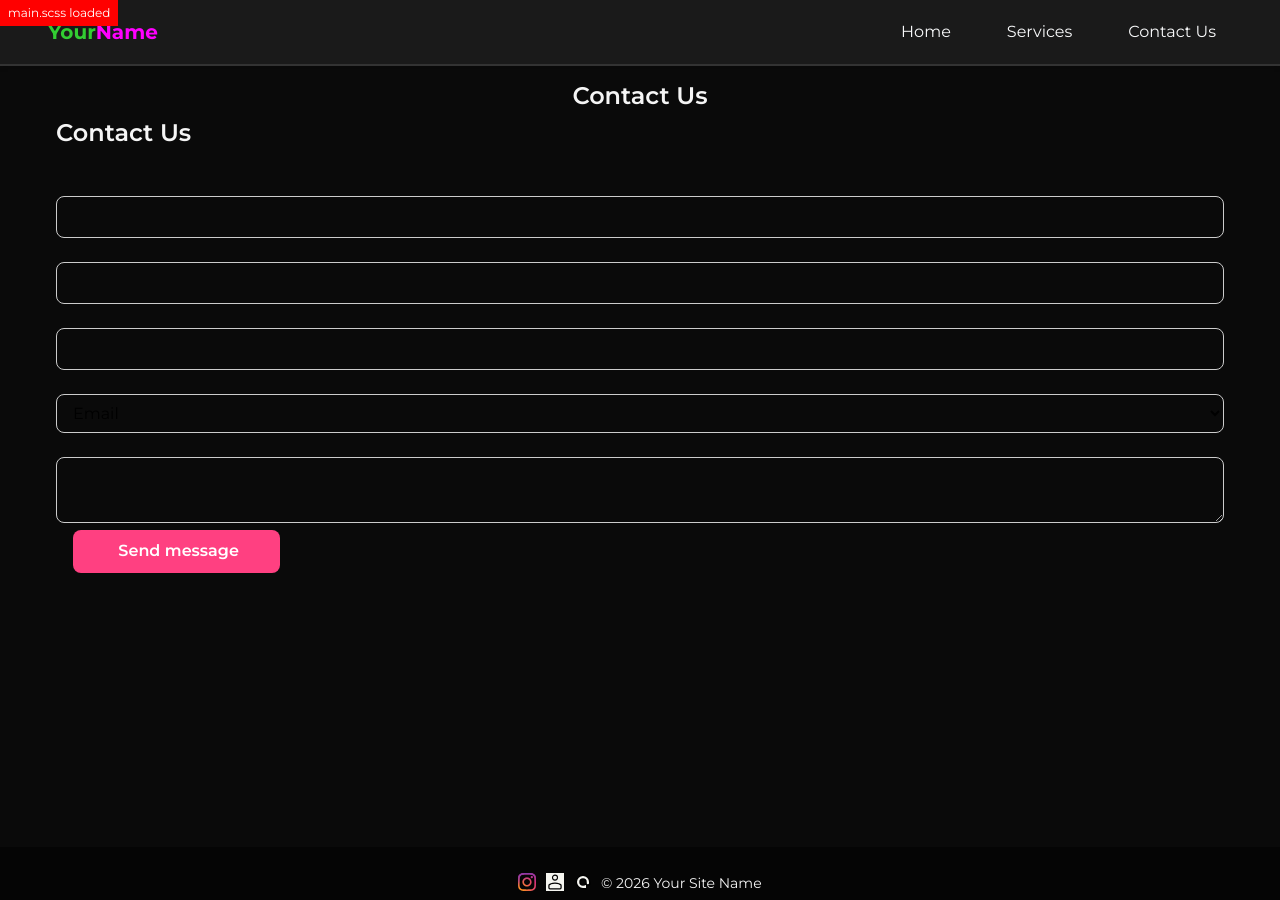
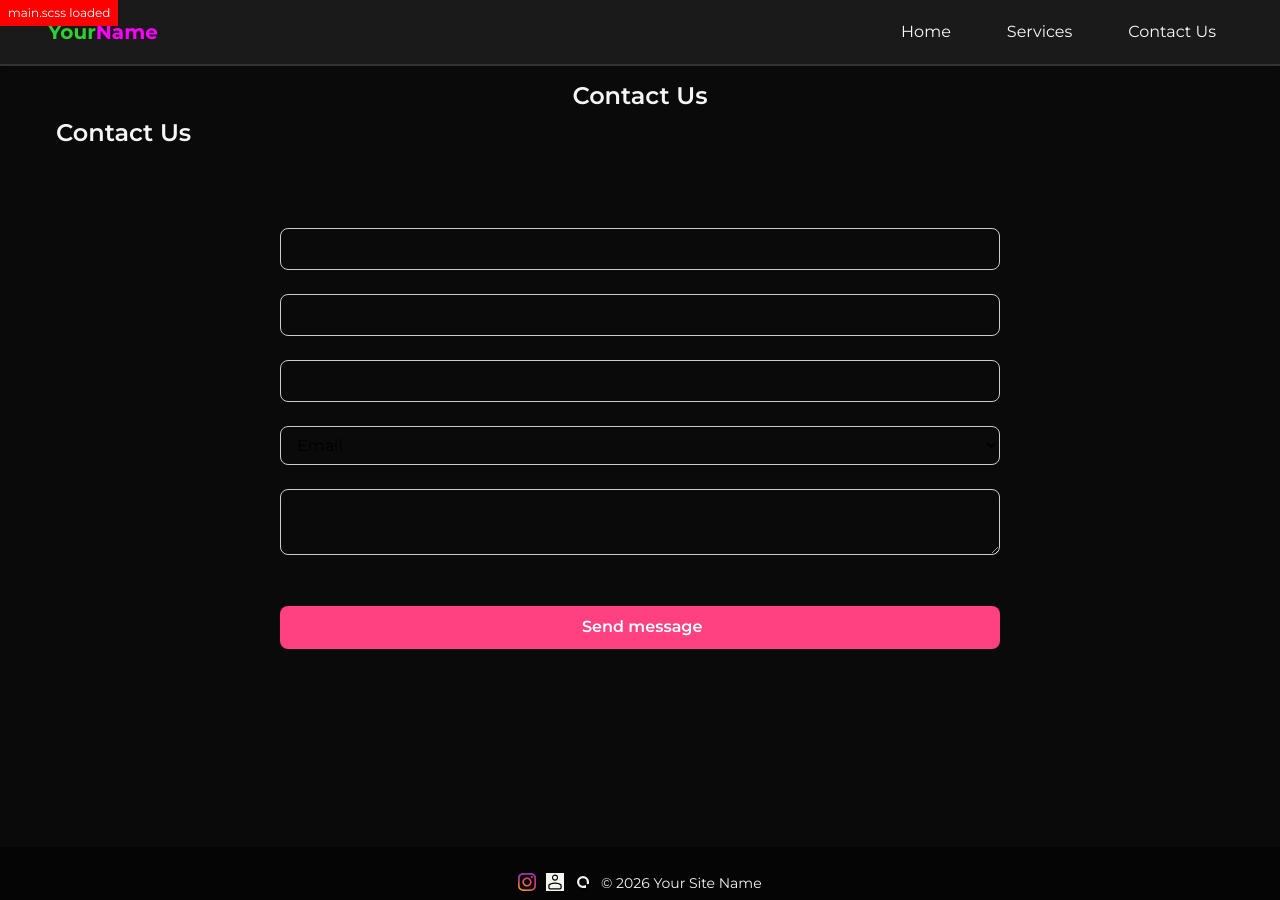
Before and after one commit to m33lucky-benny/test, a Jekyll site: the page built from contactus.html, in a window 1280 px wide. Built offline with Jekyll 4.4.1, drawn with Linux system fonts in a browser that asks for light colours.

Commit message:
Update main.scss

```diff
--- a/assets/css/main.scss
+++ b/assets/css/main.scss
@@ -12,6 +12,7 @@
 @import "components/buttons";
 @import "components/forms";
 @import "components/whatsapp";
+@import "components/contact";
 
 @import "page/services";
 @import "page/index";
```
